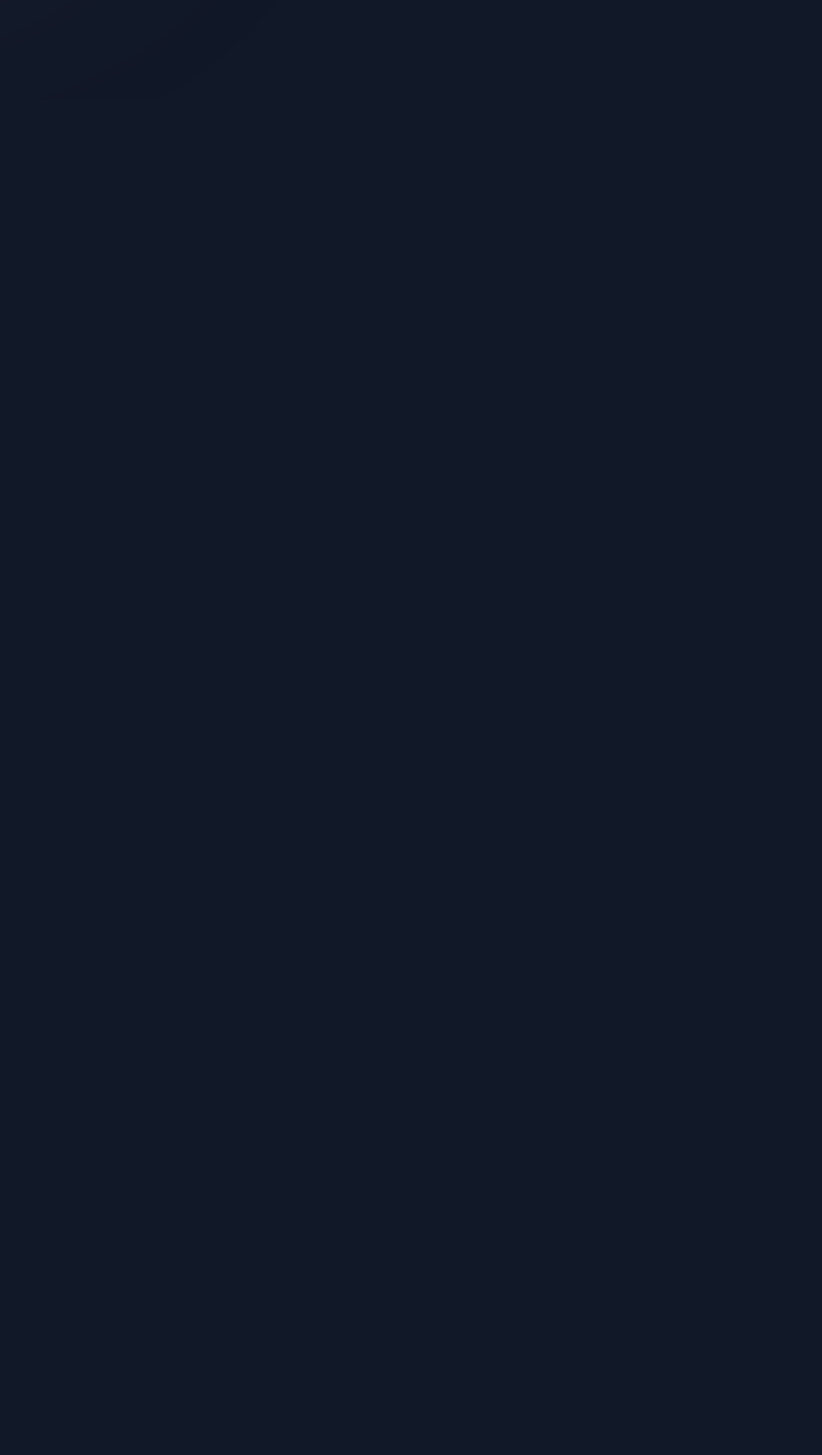
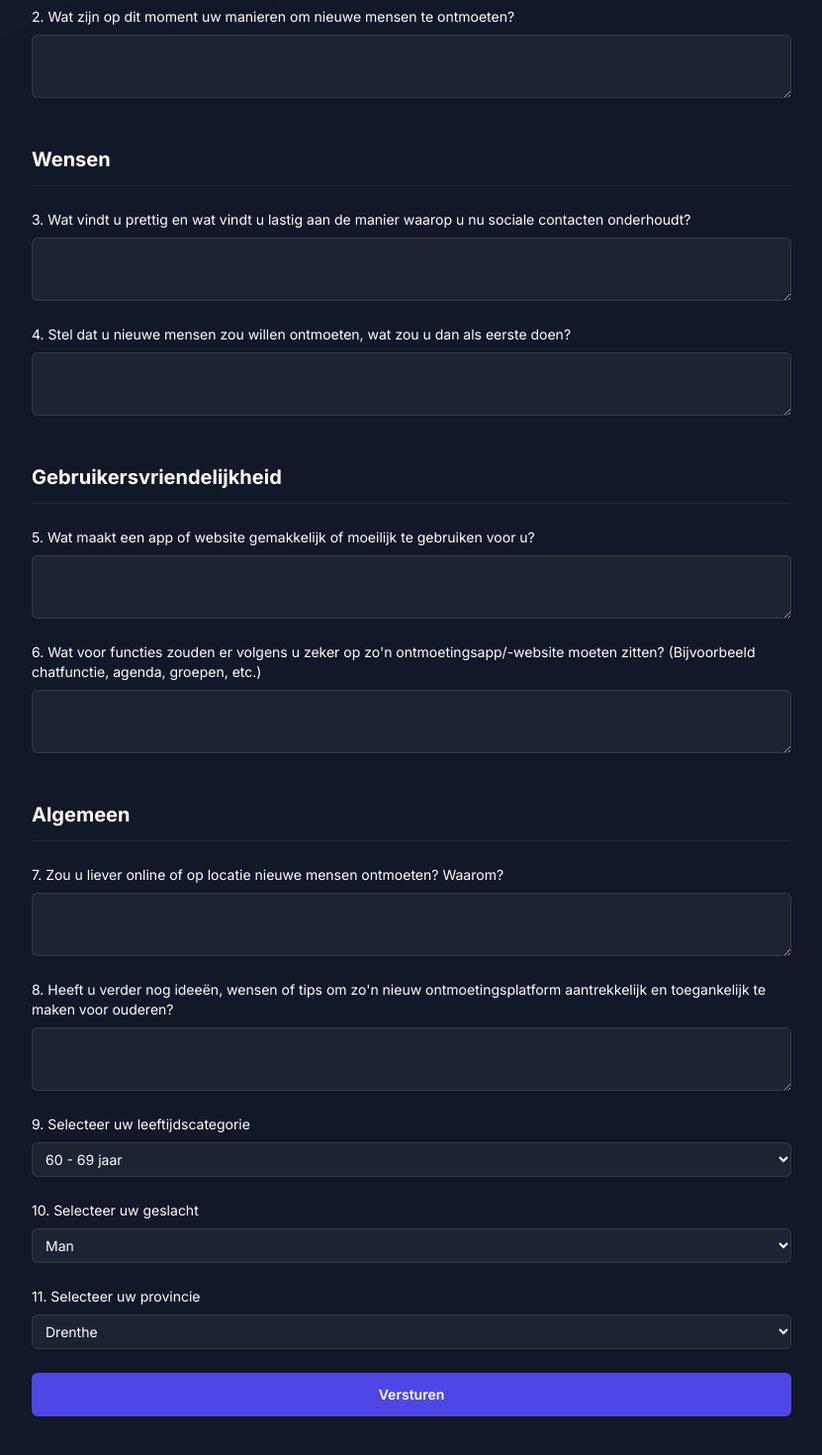
Before and after one commit to youri-pols/ontmoetingsplek-voor-ouderen-survey, a Next.js app: page / in a window 1280 px wide. Shown: the part 442-1912 px from the top of the page at 99% size, without its empty margins (224-1055 px from the left). Before the commit the page ends 800 px from the top, so only its background shows below. Built offline with nearby package versions, Linux system fonts and the light colour scheme.

Commit message:
Adding remaining fields

```diff
--- a/pages/components/fields.tsx
+++ b/pages/components/fields.tsx
@@ -1,3 +1,5 @@
+import React, { ChangeEvent } from "react";
+
 export function TextField({ label, name }: { label: string; name: string }) {
     return (
         <div className="field">
@@ -6,3 +8,26 @@ export function TextField({ label, name }: { label: string; name: string }) {
         </div>
     );
 }
+
+interface SelectProps {
+    label: string;
+    name: string;
+    options: { value: string; label: string }[];
+    value: string;
+    onChange: (e: ChangeEvent<HTMLSelectElement>) => void;
+}
+
+export const Select = ({ label, name, options, value, onChange }: SelectProps) => {
+    return (
+        <div>
+            <label className="text-sm pb-2 block">{label}</label>
+            <select className="block w-full bg-blue-new rounded-md border-0 text-white-800 px-2.5 py-2 shadow-sm ring-1 ring-inset ring-blue-border placeholder:text-gray-400 focus:ring-2 focus:ring-inset focus:ring-indigo-600 focus-visible:outline-none sm:text-sm sm:leading-6" name={name} value={value} onChange={onChange} required>
+                {options.map((option) => (
+                    <option key={option.value} value={option.value}>
+                        {option.label}
+                    </option>
+                ))}
+            </select>
+        </div>
+    );
+};
--- a/pages/index.tsx
+++ b/pages/index.tsx
@@ -1,8 +1,34 @@
 import Image from "next/image";
 import { Inter } from "next/font/google";
-import { TextField } from "./components/fields";
+import { TextField, Select } from "./components/fields";
 
 const inter = Inter({ subsets: ["latin"] });
+
+const options_age = [
+    { value: "sixthy", label: "60 - 69 jaar" },
+    { value: "seventy", label: "70 -79 jaar" },
+    { value: "eighty", label: "80 jaar of ouder" },
+];
+
+const options_gender = [
+    { value: "male", label: "Man" },
+    { value: "female", label: "Vrouw" },
+];
+
+const options_province = [
+    { value: "drenthe", label: "Drenthe" },
+    { value: "flevoland", label: "Flevoland" },
+    { value: "friesland", label: "Friesland" },
+    { value: "gelderland", label: "Gelderland" },
+    { value: "groningen", label: "Groningen" },
+    { value: "limburg", label: "Limburg" },
+    { value: "noord-brabant", label: "Noord-Brabant" },
+    { value: "noord-holland", label: "Noord-Holland" },
+    { value: "overijssel", label: "Overijssel" },
+    { value: "utrecht", label: "Utrecht" },
+    { value: "zeeland", label: "Zeeland" },
+    { value: "zuid-holland", label: "Zuid-Holland" },
+];
 
 export default function Home() {
     return (
@@ -11,7 +37,40 @@ export default function Home() {
                 <h1 className="text-2xl lg:text-4xl font-bold">Ontmoetingsplek voor ouderen</h1>
                 <p className="text-sm lg:text-md">Voor een schooldracht werk ik aan een nieuw online platform om ouderen te verbinden. Met deze korte vragenlijst wil ik graag uw mening horen als oudere over hoe zo'n platform er idealiter uit zou moeten zien. Alvast bedankt voor uw tijd!</p>
                 <form className="mt-6 flex flex-col text-left gap-6">
+                    <div className="divider">
+                        <h3 className="font-bold text-xl pb-3">Introductievragen</h3>
+                        <div className="h-[1px] w-full bg-slate-800"></div>
+                    </div>
                     <TextField name="social-contact" label={"1. Gebruikt u apps of websites voor sociale contacten? Zo ja, welke?"} />
+                    <TextField name="how-contact" label={"2. Wat zijn op dit moment uw manieren om nieuwe mensen te ontmoeten?"} />
+                    <div className="divider mt-6">
+                        <h3 className="font-bold text-xl pb-3">Wensen</h3>
+                        <div className="h-[1px] w-full bg-slate-800"></div>
+                    </div>
+                    <TextField name="preferences" label={"3. Wat vindt u prettig en wat vindt u lastig aan de manier waarop u nu sociale contacten onderhoudt?"} />
+                    <TextField name="new-connections" label={"4. Stel dat u nieuwe mensen zou willen ontmoeten, wat zou u dan als eerste doen?"} />
+                    <div className="divider mt-6">
+                        <h3 className="font-bold text-xl pb-3">Gebruikersvriendelijkheid</h3>
+                        <div className="h-[1px] w-full bg-slate-800"></div>
+                    </div>
+                    <TextField name="irritations" label={"5. Wat maakt een app of website gemakkelijk of moeilijk te gebruiken voor u?"} />
+                    <TextField name="functions" label={"6. Wat voor functies zouden er volgens u zeker op zo'n ontmoetingsapp/-website moeten zitten? (Bijvoorbeeld chatfunctie, agenda, groepen, etc.)"} />
+                    <div className="divider mt-6">
+                        <h3 className="font-bold text-xl pb-3">Algemeen</h3>
+                        <div className="h-[1px] w-full bg-slate-800"></div>
+                    </div>
+                    <TextField name="online-offline" label={"7. Zou u liever online of op locatie nieuwe mensen ontmoeten? Waarom?"} />
+                    <TextField name="tips" label={"8. Heeft u verder nog ideeën, wensen of tips om zo'n nieuw ontmoetingsplatform aantrekkelijk en toegankelijk te maken voor ouderen?"} />
+
+                    <Select label="9. Selecteer uw leeftijdscategorie" name="age" options={options_age} />
+
+                    <Select label="10. Selecteer uw geslacht" name="gender" options={options_gender} />
+
+                    <Select label="11. Selecteer uw provincie" name="province" options={options_province} />
+
+                    <button className="rounded-md bg-indigo-600 px-5 py-3 text-sm font-semibold text-white shadow-sm hover:bg-indigo-500 focus-visible:outline focus-visible:outline-2 focus-visible:outline-offset-2 focus-visible:outline-indigo-600" type="submit">
+                        Versturen
+                    </button>
                 </form>
             </div>
         </main>
```
